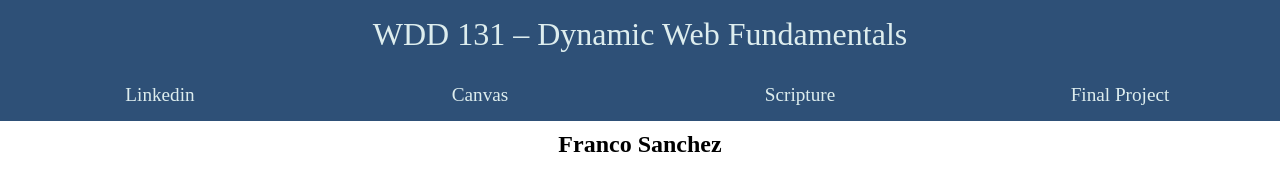
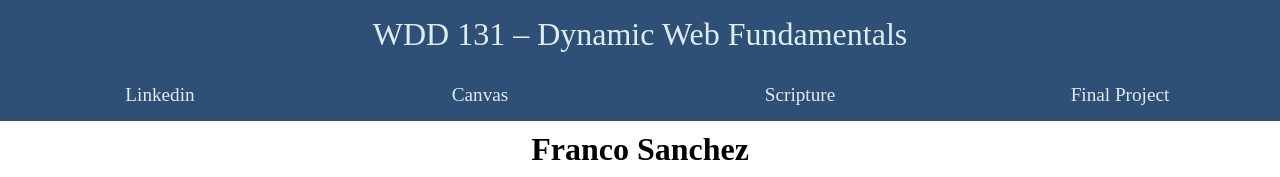
Before and after one commit to CapolinerSoul/wdd131, a plain HTML site: page index.html in a window 1280 px wide. Shown: the top 177 px of the page. Drawn offline with Linux system fonts and the light colour scheme; a web font is replaced by a local one.

Commit message:
more fixes

```diff
--- a/index.html
+++ b/index.html
@@ -24,7 +24,7 @@
         </ul></nav>
     </header>
     <main>
-        <h2>Franco Sanchez</h2>
+        <h1>Franco Sanchez</h1>
         <section class="card">
             <h3>About me</h3>
             <p>My name is Franco Sanchez, I go by "CapolinerSoul" on the internet, I do my best to keep my personal information private.</p>
--- a/styles/base.css
+++ b/styles/base.css
@@ -28,9 +28,8 @@ header span {
     font-family: var(--heading-font);
     font-size: xx-large;
     padding: 1rem;
+    display: block;
 }
-
-header span{display: block;}
 
 nav ul {
     display: flex;
@@ -67,7 +66,7 @@ main{
     grid-template-rows: 1fr 20fr 1fr;
 }
 
-main h2{
+main h1{
     margin: 10px;
     text-align: center;
     grid-column: span 2;
```
